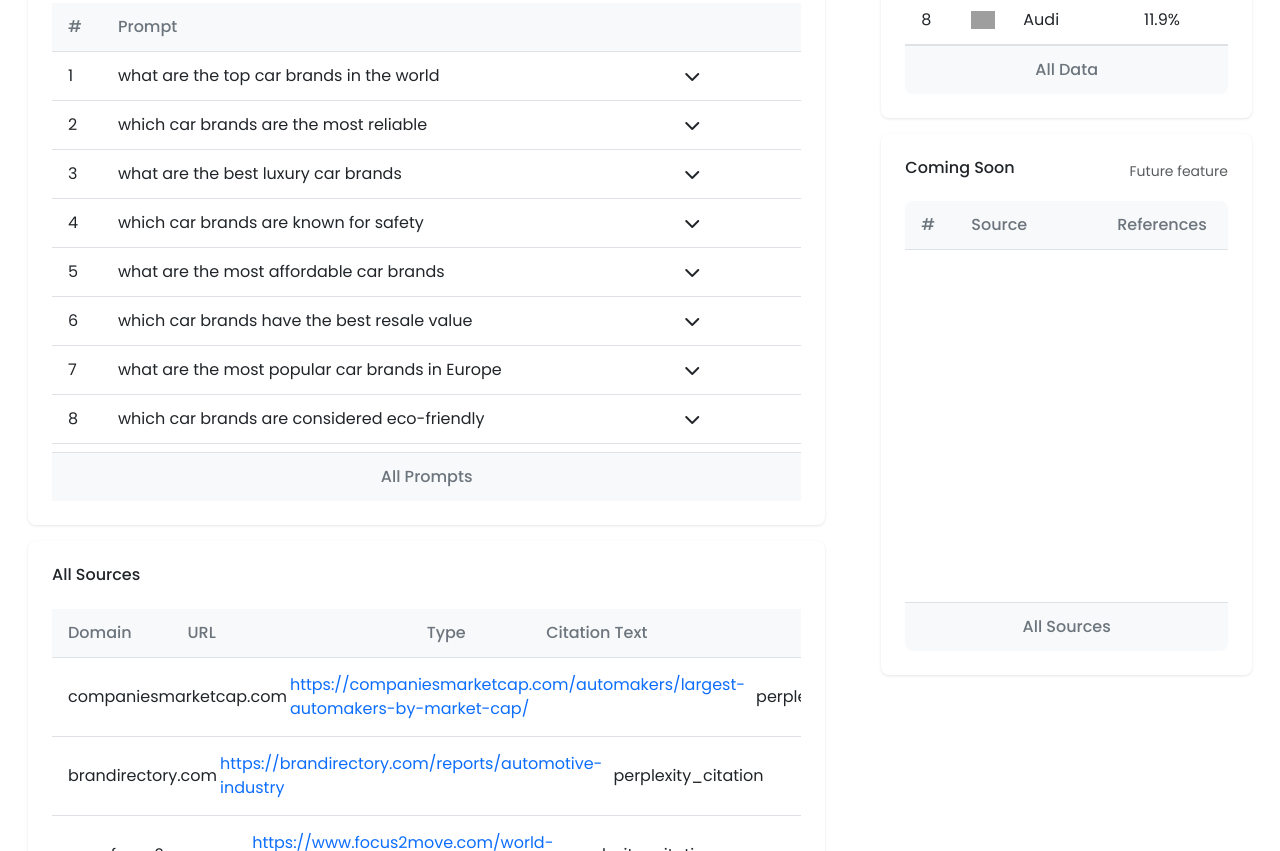
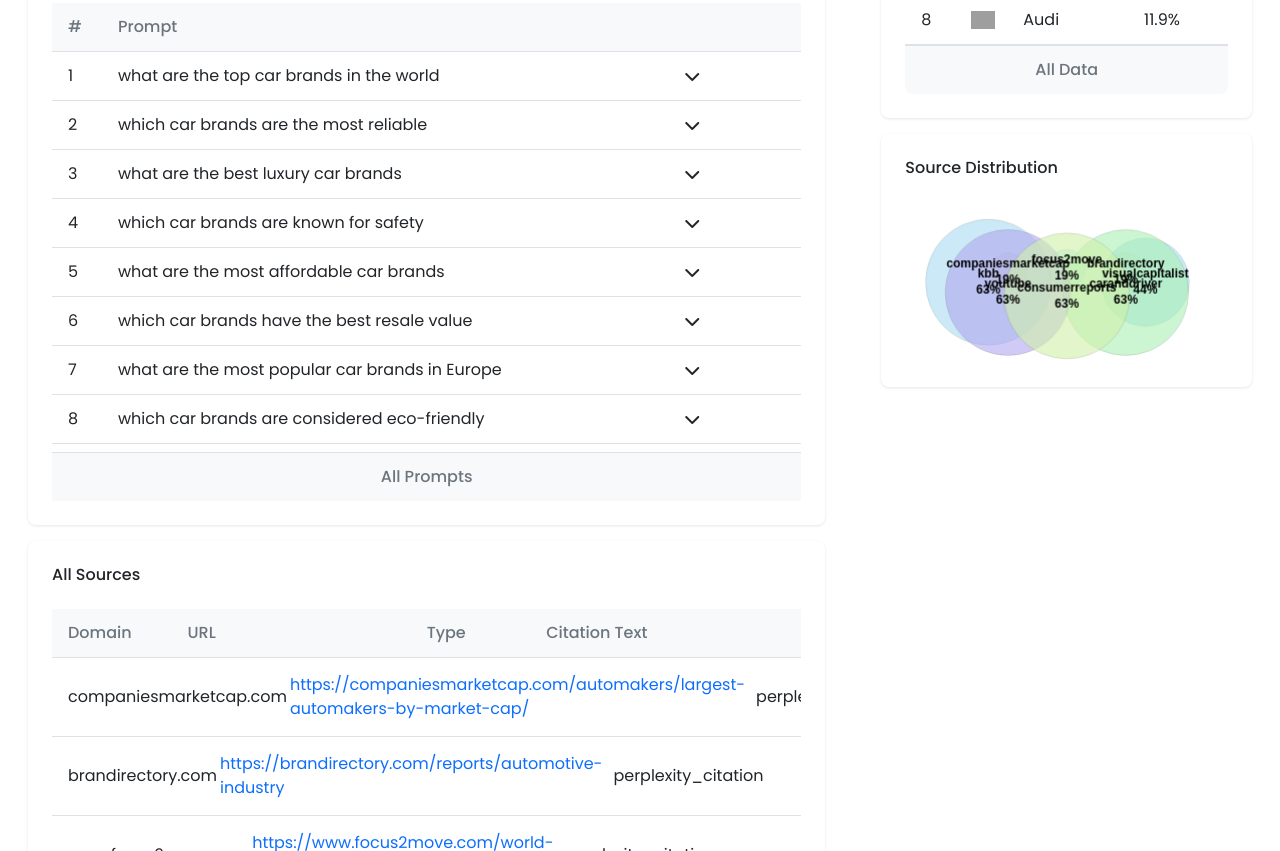
Before and after one commit to waleedbaroudi/NuraAI, a plain HTML site: page dashboard/index.html in a window 1280 px wide. Shown: the part 668-1519 px from the top of the page. Drawn offline with nearby package versions, Linux system fonts and the light colour scheme; grey boxes are pictures that could not be loaded.

Commit message:
Add Static Prototype

```diff
--- a/dashboard/index.html
+++ b/dashboard/index.html
@@ -2320,22 +2320,9 @@
                 <!-- Coming Soon Section -->
                 <div class="main-chart">
                     <div class="chart-header">
-                        <h6>Coming Soon</h6>
-                        <small class="text-muted">Future feature</small>
+                        <h6>Source Distribution</h6>
                     </div>
-                    <div class="rankings-table">
-                        <div class="table-header">
-                            <div class="header-cell">#</div>
-                            <div class="header-cell">Source</div>
-                            <div class="header-cell text-center">References</div>
-                        </div>
-                        <div class="table-body" id="sourcesTableBody">
-                            <!-- Sources will be dynamically added here -->
-                        </div>
-                        <button class="all-data-btn" data-bs-toggle="modal" data-bs-target="#allSourcesModal">
-                            All Sources
-                        </button>
-                    </div>
+                    <canvas id="bubbleChart"></canvas>
                 </div>
             </div>
         </div>
--- a/static/index.css
+++ b/static/index.css
@@ -674,3 +674,22 @@ body {
     background-color: #ddd4ff;
     box-shadow: 0 2px 4px rgba(0, 0, 0, 0.2);
 }
+
+#source-bubble-container {
+    position: relative;
+    height: 200px;
+}
+
+.source-bubble {
+    position: absolute;
+    border-radius: 50%;
+    background-color: rgba(100, 150, 255, 0.2);
+    text-align: center;
+    font-weight: bold;
+    display: flex;
+    flex-direction: column;
+    justify-content: center;
+    align-items: center;
+    border: 2px solid #ccc;
+    padding: 5px;
+}
--- a/static/script.js
+++ b/static/script.js
@@ -329,6 +329,7 @@ document.addEventListener('DOMContentLoaded', function() {
     initializeBrandChecklist();
     updateChart();
     setObservedBrand(null); // Set initial state with no brand selected
+    createSourceBubbles();
 });
 
 // Initialize tooltips
@@ -365,7 +366,7 @@ document.addEventListener('DOMContentLoaded', function() {
 function updateSourceUsageChart() {
     try {
         // Get the source data from the template variable
-        const sourceData = JSON.parse(dataSources);
+        const sourceData = dataSources;
 
         // Check if we have valid data
         if (!sourceData || !Array.isArray(sourceData)) {
@@ -424,6 +425,107 @@ document.addEventListener('DOMContentLoaded', function() {
     updateSourceUsageChart();
 });
 
+function createSourceBubbles() {
+    const counts = {};
+    const domains = dataSources.map(source => {
+        const parts = source.domain.split('.');
+        return parts[0].includes('www') ? parts[1] : parts[0];
+    });
+    console.log('domains:', dataSources);
+
+    domains.forEach(domain => {
+        counts[domain] = (counts[domain] || 0) + 1;
+    });
+    const total = domains.length;
+
+    const bubbleData = Object.entries(counts).map(([domain, count]) => ({
+        domain,
+        percentage: Math.round((count / total) * 100)
+    }));
+
+    const top4 = bubbleData
+    .sort((a, b) => b.percentage - a.percentage)
+    .slice(0, 8);
+
+    function randomColor() {
+        const hue = Math.floor(Math.random() * 360);
+        return `hsla(${hue}, 70%, 80%, 0.6)`; // light pastel
+    }
+
+    const ctx = document.getElementById('bubbleChart').getContext('2d');
+    const canvas = document.getElementById('bubbleChart');
+    const width = canvas.offsetWidth;
+    const height = canvas.offsetHeight;
+    const scaleFactor = Math.min(width, height) / 24;
+    const bubbleLabelPlugin = {
+    id: 'bubbleLabelPlugin',
+    afterDatasetsDraw(chart) {
+        const { ctx } = chart;
+
+        chart.data.datasets.forEach((dataset, datasetIndex) => {
+        const meta = chart.getDatasetMeta(datasetIndex);
+        const point = meta.data[0]; // since each dataset has one bubble
+
+        if (!point) return;
+
+        const { x, y } = point.getCenterPoint(); // safe, supported method
+
+        ctx.save();
+        ctx.fillStyle = '#000';
+        ctx.font = 'bold 12px sans-serif';
+        ctx.textAlign = 'center';
+        ctx.textBaseline = 'middle';
+
+        const domain = dataset.label;
+        const percentage = `${dataset.data[0].r.toFixed(0)}%`;
+
+        ctx.fillText(domain, x, y - 8);
+        ctx.fillText(percentage, x, y + 8);
+
+        ctx.restore();
+        });
+    }
+    };
+
+    const positions = [
+    { x: 50, y: 10 },
+    { x: 20, y: 20 },
+    { x: 80, y: 20 },
+    { x: 10, y: 50 },
+    { x: 90, y: 50 },
+    { x: 20, y: 80 },
+    { x: 80, y: 80 },
+    { x: 50, y: 90 }
+    ];
+    const chart = new Chart(ctx, {
+    type: 'bubble',
+    data: {
+        datasets: top4.map((item, index) => ({
+        label: item.domain,
+        data: [{ ...positions[index], r: item.percentage * scaleFactor }],
+        backgroundColor: randomColor(),
+        borderColor: 'rgba(0,0,0,0.1)',
+        borderWidth: 1
+        }))
+    },
+    options: {
+        scales: {
+        x: { display: false },
+        y: { display: false }
+        },
+        plugins: {
+        legend: { display: false },
+        tooltip: {
+            callbacks: {
+            label: ctx => `${ctx.dataset.label}: ${ctx.raw.r}%`
+            }
+        }
+        }
+    },
+    plugins: [bubbleLabelPlugin]
+    });
+}
+
 document.querySelectorAll('.clickable-brand-row').forEach(row => {
     row.addEventListener('click', () => {
         const brand = row.dataset.brand;
```
